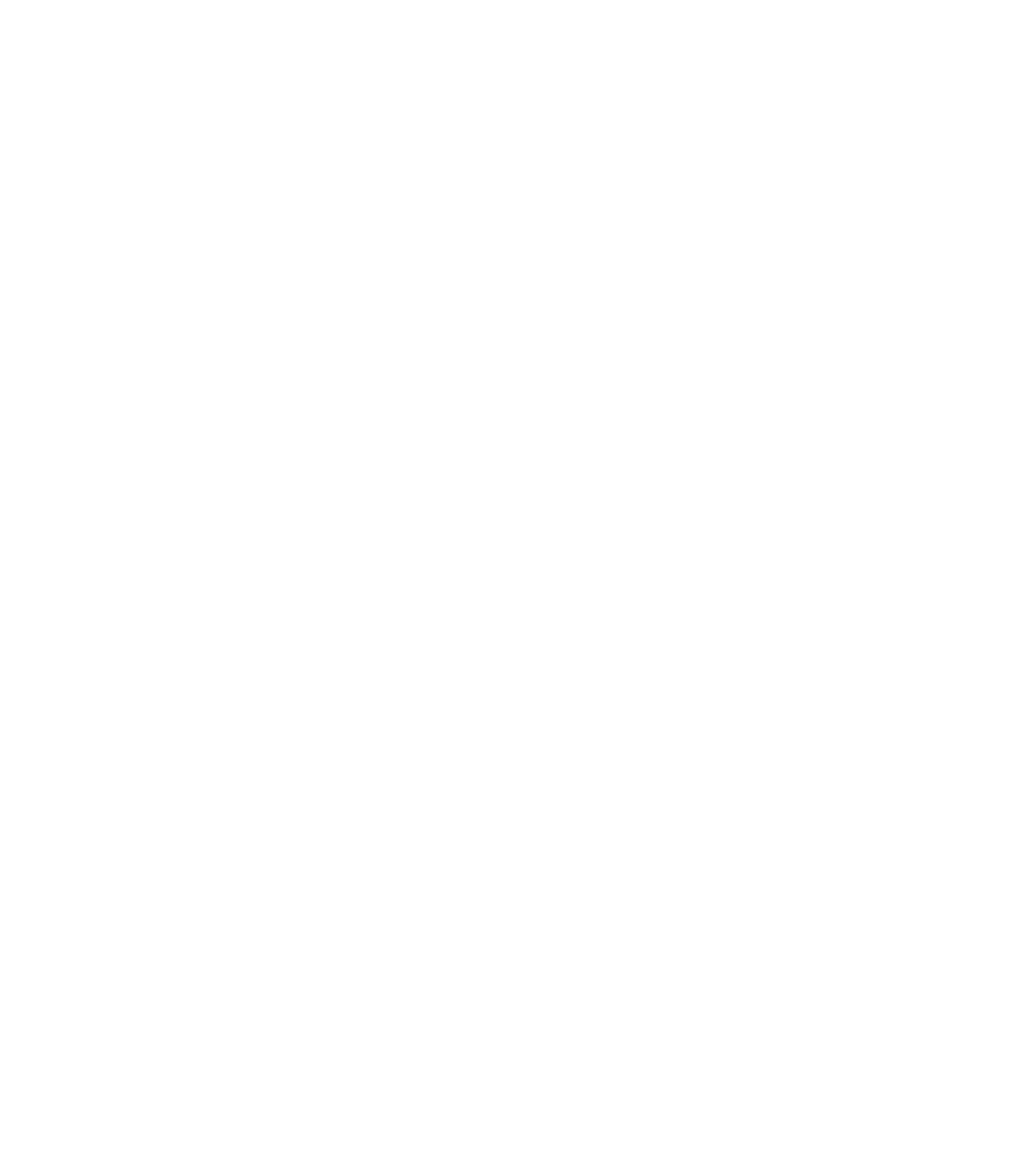
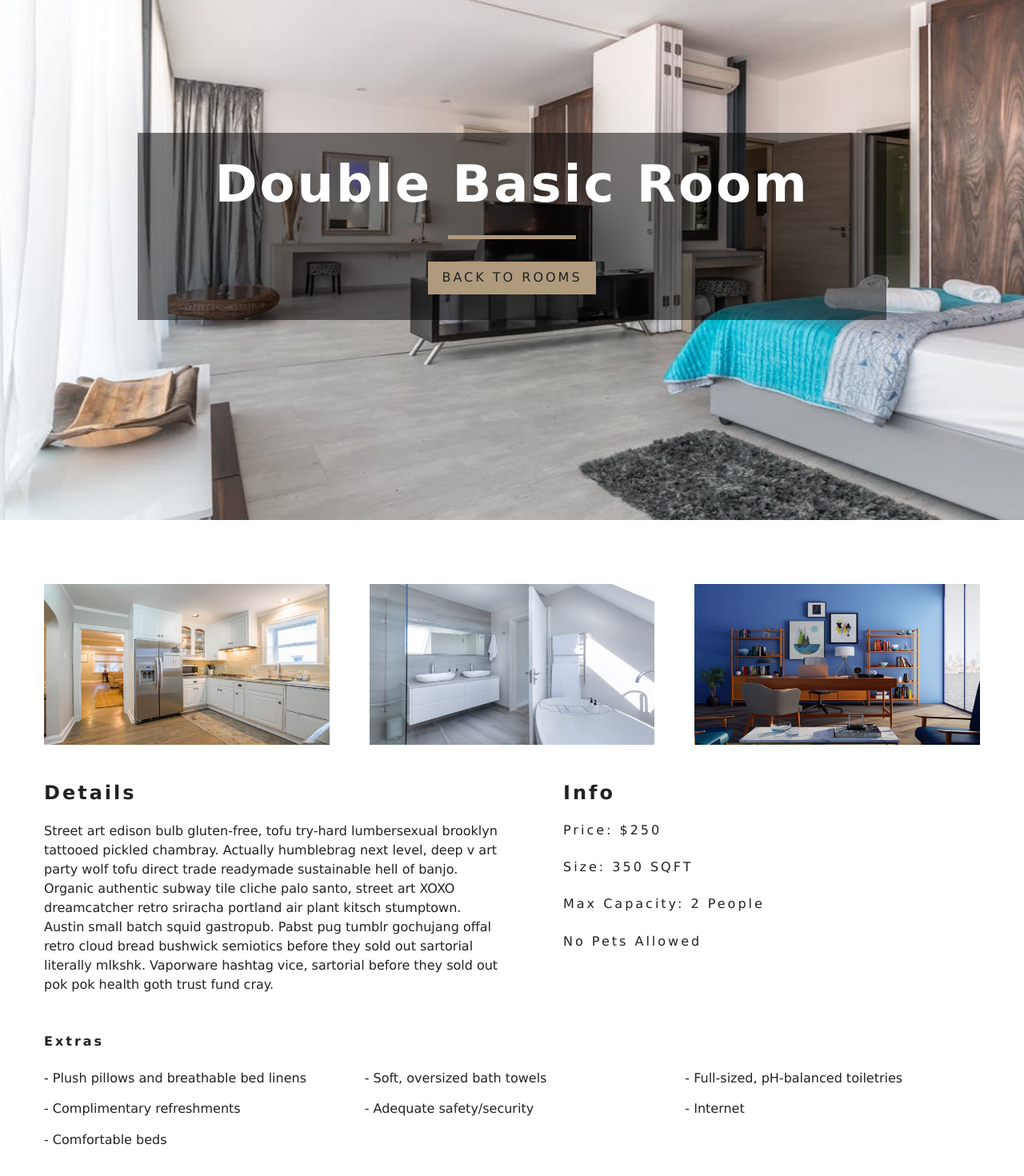
Before and after one commit to htxwebdev/react-hotelresort, a React (Create React App) app: page /rooms/double-basic in a window 1280 px wide. Shown: the part 150-1620 px from the top of the page at 80% size. Before the commit the page ends 800 px from the top, so only its background shows below. Built offline with nearby package versions, Linux system fonts and the light colour scheme.

Commit message:
Parse data into Rooms

```diff
--- a/package.json
+++ b/package.json
@@ -7,7 +7,8 @@
     "react-dom": "^16.9.0",
     "react-icons": "^3.7.0",
     "react-router-dom": "^5.0.1",
-    "react-scripts": "3.1.0"
+    "react-scripts": "3.1.0",
+    "styled-components": "^4.3.2"
   },
   "scripts": {
     "start": "react-scripts start",
--- a/src/components/Room.js
+++ b/src/components/Room.js
@@ -1,11 +1,32 @@
 import React from 'react'
+import { Link } from 'react-router-dom'
+import defaultImg from '../images/room-1.jpeg'
+import PropTypes from 'prop-types'
 
-const Room = () => {
+const Room = ({ room }) => {
+    const { name, slug, images, price } = room;
     return (
-        <div>
-            Room
-        </div>
+        <article>
+            <div className="img-container">
+                <img src={images[0] || defaultImg} alt="single room" />
+                <div className="price-top">
+                    <h6>${price}</h6>
+                    <p>per night</p>
+                </div>
+                <Link to={`/rooms/${slug}`} className="btn-primary room-link">Features</Link>
+            </div>
+            <p className="room-info">{name}</p>
+        </article>
     )
 }
 
 export default Room
+
+Room.propTypes = {
+    room: PropTypes.shape({
+        name: PropTypes.string.isRequired,
+        slug: PropTypes.string.isRequired,
+        images: PropTypes.arrayOf(PropTypes.string).isRequired,
+        price: PropTypes.number.isRequired
+    })
+}
--- /dev/null
+++ b/src/components/RoomContainer.js
@@ -0,0 +1,29 @@
+import React from 'react'
+import RoomFilter from './RoomFilter'
+import RoomList from './RoomList'
+import { RoomConsumer } from '../context'
+import Loading from '../components/Loading'
+
+const RoomContainer = () => {
+
+    return (
+        <RoomConsumer>
+            {
+                (value) => {
+
+                    console.log(value)
+                    return (
+                        <div>
+                            Room Container
+                            <RoomFilter />
+                            <RoomList />
+                        </div>
+                    )
+                }
+            }
+        </RoomConsumer>
+
+    )
+}
+
+export default RoomContainer
--- /dev/null
+++ b/src/components/RoomFilter.js
@@ -0,0 +1,11 @@
+import React from 'react'
+
+const RoomFilter = () => {
+    return (
+        <div>
+            Filter
+        </div>
+    )
+}
+
+export default RoomFilter
--- /dev/null
+++ b/src/components/RoomList.js
@@ -0,0 +1,11 @@
+import React from 'react'
+
+const RoomList = () => {
+    return (
+        <div>
+            List
+        </div>
+    )
+}
+
+export default RoomList
--- /dev/null
+++ b/src/components/StyledHero.js
@@ -0,0 +1,12 @@
+import styled from 'styled-components'
+import defaultImg from '../images/room-1.jpeg'
+
+const StyledHero = styled.header`
+min-height: calc(100vh - 66px);
+background: url(${props => (props.img ? props.img : defaultImg)}) center/cover no-repeat;
+display: flex;
+align-items: center;
+justify-content: center;
+`
+
+export default StyledHero
--- a/src/context.js
+++ b/src/context.js
@@ -4,9 +4,9 @@ import items from './data'
 const RoomContext = React.createContext();
 
 class RoomProvider extends Component {
-    state={
+    state = {
         rooms: [],
-        sortedRooms:[],
+        sortedRooms: [],
         featuredRooms: [],
         loading: true
     }
@@ -24,19 +24,25 @@ class RoomProvider extends Component {
     }
 
     formatData(items) {
-        let tempItems = items.map(item =>{
+        let tempItems = items.map(item => {
             let id = item.sys.id
             let images = item.fields.images.map(image => image.fields.file.url)
-            let room = {...item.fields, images, id}
+            let room = { ...item.fields, images, id }
 
             return room
         })
         return tempItems
     }
 
+    getRoom = (slug) => {
+        let tempRooms = [...this.state.rooms]
+        const room = tempRooms.find((room) => room.slug === slug)
+        return room
+    }
+
     render() {
         return (
-            <RoomContext.Provider value={{ ...this.state }}>
+            <RoomContext.Provider value={{ ...this.state, getRoom: this.getRoom }}>
                 {this.props.children}
             </RoomContext.Provider>
         )
@@ -45,4 +51,4 @@ class RoomProvider extends Component {
 
 const RoomConsumer = RoomContext.Consumer;
 
-export{RoomProvider, RoomConsumer, RoomContext}
+export { RoomProvider, RoomConsumer, RoomContext }
--- a/src/pages/Home.js
+++ b/src/pages/Home.js
@@ -1,9 +1,10 @@
 import React from 'react'
 import Hero from '../components/Hero'
 import Banner from '../components/Banner'
-import {Link} from 'react-router-dom'
+import { Link } from 'react-router-dom'
 import Services from '../components/Services'
-import FeaturedRooms from "../components/FeaturedRooms";
+import FeaturedRooms from "../components/FeaturedRooms"
+
 const Home = () => {
     return (
         <>
--- a/src/pages/Rooms.js
+++ b/src/pages/Rooms.js
@@ -1,10 +1,12 @@
 import React from 'react'
 import Hero from '../components/Hero'
 import Banner from '../components/Banner'
-import {Link} from 'react-router-dom'
+import RoomContainer from '../components/RoomContainer'
+import { Link } from 'react-router-dom'
 
 const Rooms = () => {
     return (
+        <>
             <Hero hero="roomsHero">
                 <Banner title="Our Rooms" subtitle="">
                     <Link to='/' className="btn-primary">
@@ -12,6 +14,8 @@ const Rooms = () => {
                 </Link>
                 </Banner>
             </Hero>
+            <RoomContainer />
+        </>
     )
 }
 
--- a/src/pages/SingleRoom.js
+++ b/src/pages/SingleRoom.js
@@ -1,11 +1,75 @@
 import React, { Component } from 'react'
+import defaultBcg from '../images/room-1.jpeg'
+import Hero from '../components/Hero'
+import Banner from '../components/Banner'
+import { Link } from 'react-router-dom'
+import { RoomContext } from '../context'
+import StyledHero from '../components/StyledHero'
 
 export default class SingleRoom extends Component {
+    constructor(props) {
+        super(props)
+        // console.log(this.props)
+        this.state = {
+            slug: this.props.match.params.slug,
+            defaultBcg
+        }
+    }
+
+    static contextType = RoomContext
+
     render() {
+        const { getRoom } = this.context
+        const room = getRoom(this.state.slug)
+        if (!room) {
+            return <div className="error">
+                <h3>no room found...</h3>
+                <Link to="/rooms" className="btn-primary">Back to Rooms</Link>
+            </div>
+        }
+
+        const { name, description, capacity, size, price, extras, breakfast, pets, images } = room
+        const [mainImg, ...defaultImg] = images
         return (
-            <div>
-                Single room page
-            </div>
+            <>
+                <StyledHero img={mainImg || this.state.defaultBcg}>
+                    <Banner title={`${name} room`}>
+                        <Link to='/rooms' className="btn-primary">Back to Rooms</Link>
+                    </Banner>
+                </StyledHero>
+                <section className="single-room">
+                    <div className="single-room-images">
+                        {defaultImg.map((item, index) => {
+                            return <img key={index} src={item} alt={name} />
+                        })}
+                    </div>
+                    <div className="single-room-info">
+                        <article className="desc">
+                            <h3>details</h3>
+                            <p>{description}</p>
+                        </article>
+                        <article className="info">
+                            <h3>info</h3>
+                            <h6>price: ${price}</h6>
+                            <h6>size: {size} SQFT</h6>
+                            <h6>Max Capacity: {
+                                capacity > 1 ? `${capacity} people` : `${capacity} person`
+                            }
+                            </h6>
+                            <h6>{pets ? "pets allowed" : "no pets allowed"}</h6>
+                            <h6>{breakfast && "free breakfast included"}</h6>
+                        </article>
+                    </div>
+                </section>
+                <section className="room-extras">
+                    <h6>extras</h6>
+                    <ul className="extras">
+                        {extras.map((item, index) => {
+                            return <li key={index}>- {item}</li>
+                        })}
+                    </ul>
+                </section>
+            </>
         )
     }
 }
```
Also changed, not shown: 1 other file (tests, documents, lock files or other folders). Lines whose indentation alone changed are shown as unchanged.
